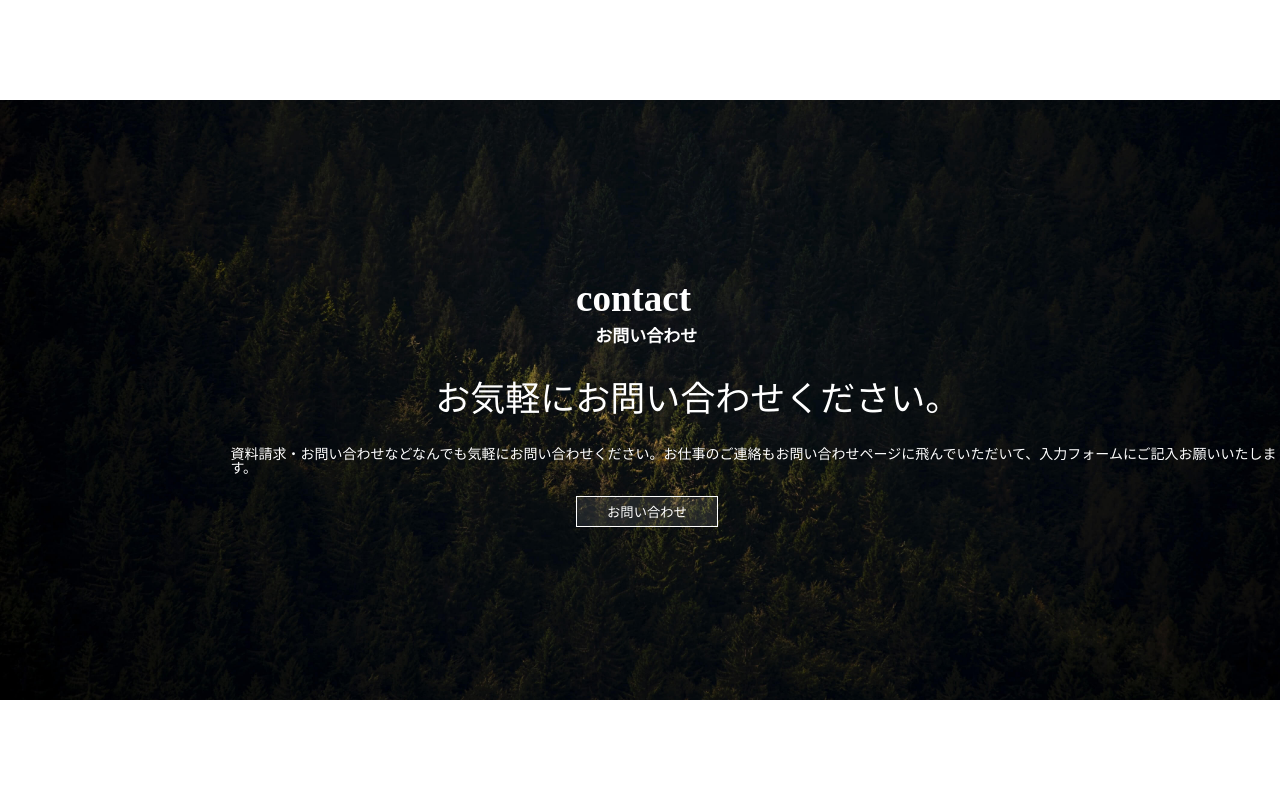
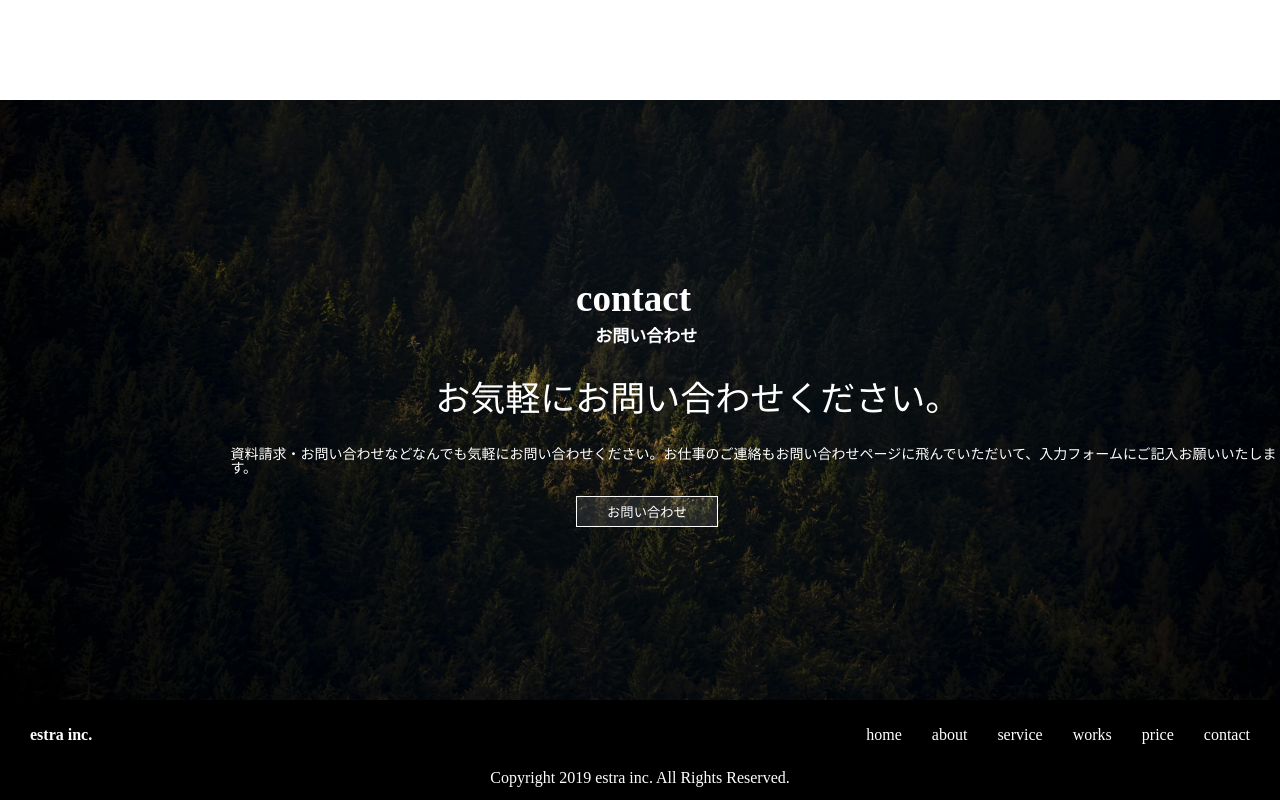
Before and after one commit to ni-shi-ko/20210302_nishide, a plain HTML site: page index.html in a window 1280 px wide. Shown: the part 3927-4727 px from the top of the page. Drawn offline with Linux system fonts and the light colour scheme.

Commit message:
Update index.html

```diff
--- a/index.html
+++ b/index.html
@@ -134,7 +134,7 @@
   </div>
 </div>
 
-<footer class="footer">
+<footer id="footer">
   <div class="footer_wrap">
     <h1 class="footer_right">estra inc.</h1>
 
```
